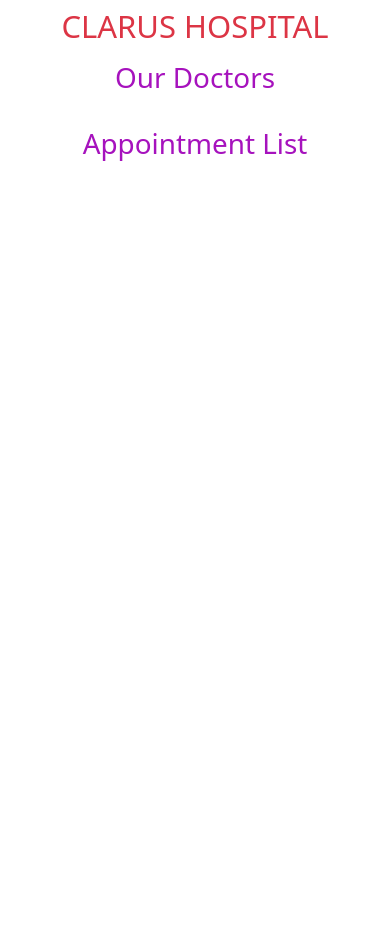
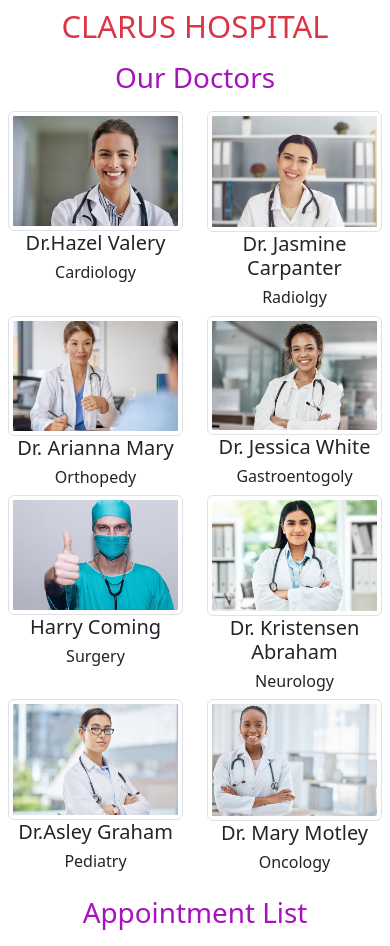
Before and after one commit to ilkaytech/Dentarya_Appointment_Project, a React (Create React App) app: page / in a window 390 px wide. Before the commit the page ends 844 px from the top, so only its background shows below. Built offline with nearby package versions, Linux system fonts and the light colour scheme.

Commit message:
responsive

```diff
--- a/public/index.html
+++ b/public/index.html
@@ -13,7 +13,7 @@
 
     <link rel="manifest" href="%PUBLIC_URL%/manifest.json" />
 
-    <title>Appointment App</title>
+    <title>Dentarya Appointment App</title>
   </head>
   <body>
     <noscript>You need to enable JavaScript to run this app.</noscript>
--- a/src/App.css
+++ b/src/App.css
@@ -7,7 +7,7 @@
 }
 .doctor-img:hover {
   transform: scale(1.05);
-  border: 2px solid red;
+  border: 2px solid rgb(0, 106, 255);
   cursor: pointer;
 }
 
--- a/src/components/Doctors.jsx
+++ b/src/components/Doctors.jsx
@@ -1,4 +1,6 @@
-import Container from "react-bootstrap/Container"
+import Container from "react-bootstrap/Container";
+import { doctorData } from "../helper/data";
+import { Row, Col } from "react-bootstrap";
 
 const Doctors = () => {
   return (
@@ -6,8 +8,18 @@
       <h3 className="display-6 mb-3" style={{ color: "rgb(166, 18, 189)" }}>
         Our Doctors
       </h3>
+
+      <Row>
+        {doctorData.map(({ id, img, dep, name }) => (
+          <Col xs={6} sm={4} md={3}>
+            <img src={img} alt={name} className="img-thumbnail doctor-img" />
+            <h5>{name} </h5>
+            <h6>{dep} </h6>
+          </Col>
+        ))}
+      </Row>
     </Container>
-  )
-}
+  );
+};
 
-export default Doctors
+export default Doctors;
```
